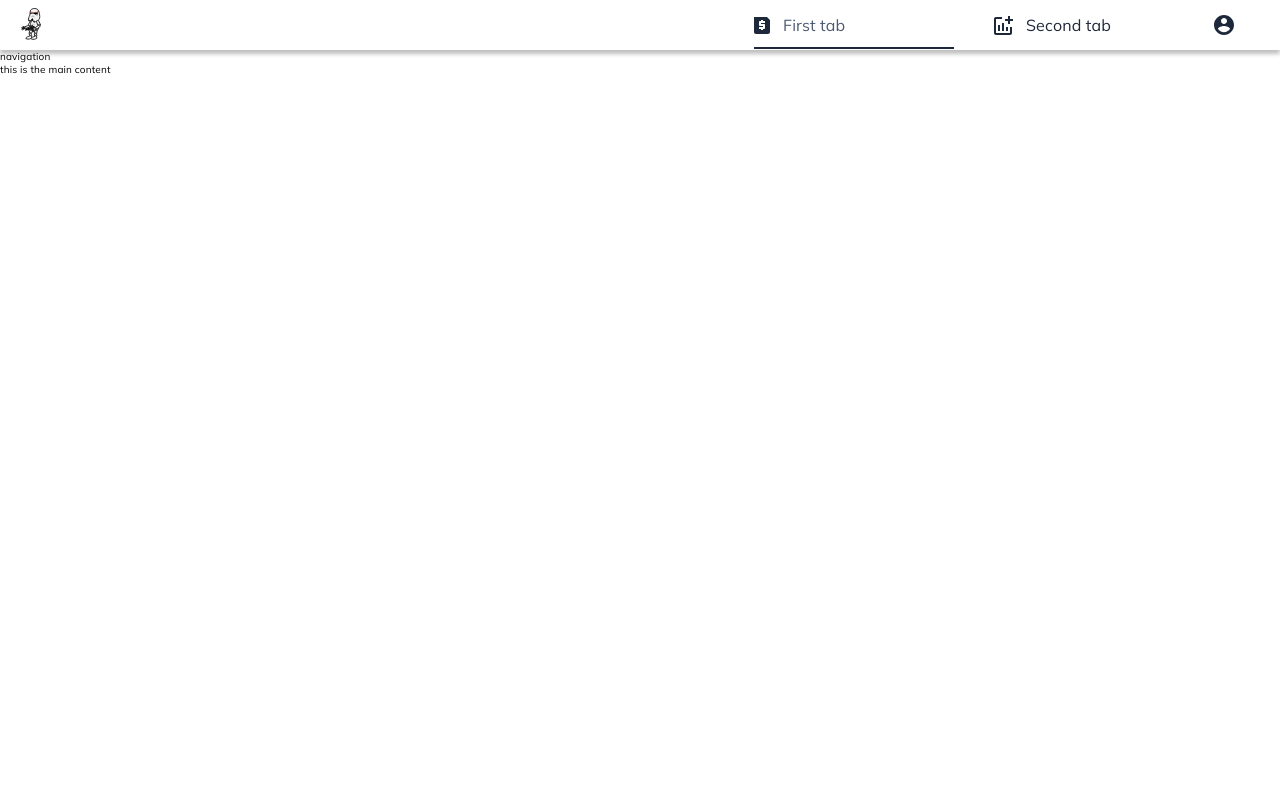
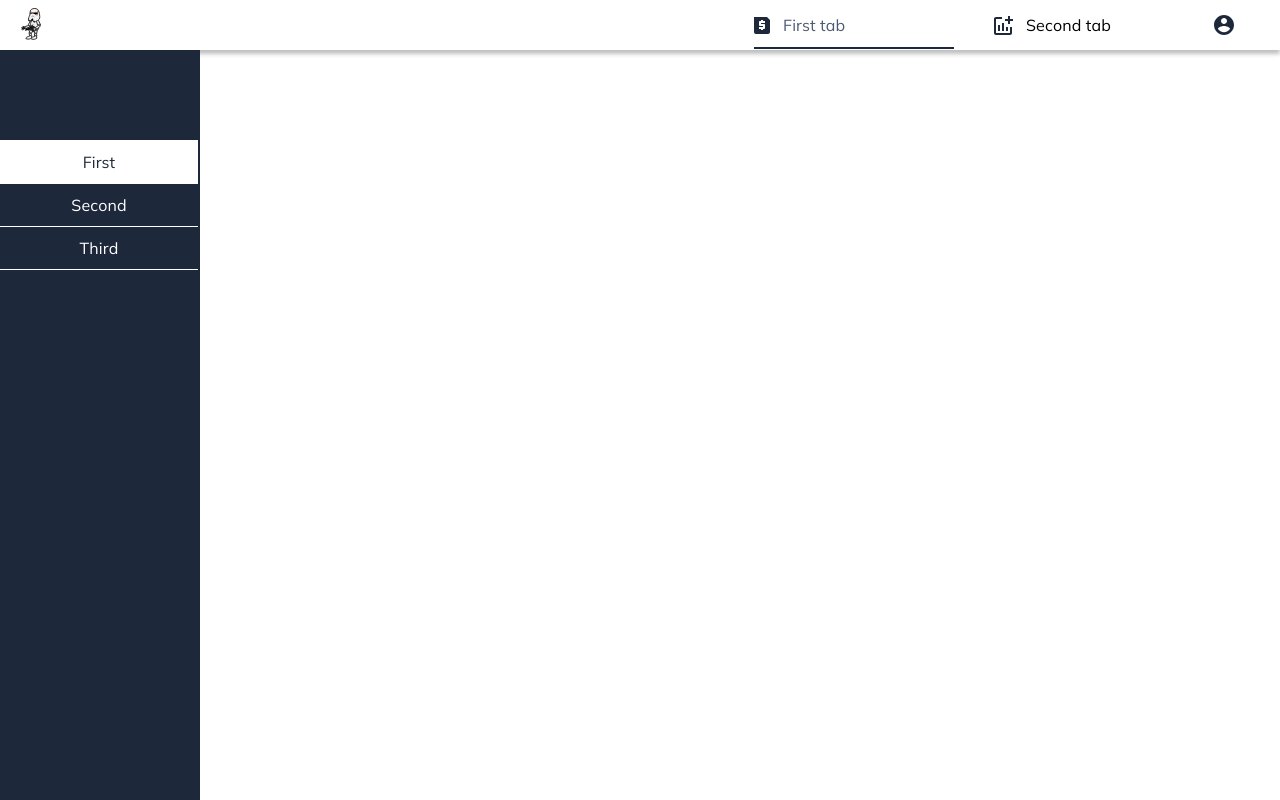
Before and after one commit to kristep/star-wars, a React (Create React App) app: page / in a window 1280 px wide. Built offline with nearby package versions, Linux system fonts and the light colour scheme.

Commit message:
navigation, react-router

```diff
--- a/package.json
+++ b/package.json
@@ -3,8 +3,10 @@
   "version": "0.1.0",
   "private": true,
   "dependencies": {
+    "classnames": "^2.2.6",
     "react": "^17.0.1",
     "react-dom": "^17.0.1",
+    "react-router-dom": "^5.2.0",
     "react-scripts": "4.0.2",
     "sass": "^1.32.5"
   },
--- a/src/App.js
+++ b/src/App.js
@@ -1,11 +1,28 @@
 import React from "react";
+import {
+  BrowserRouter as Router,
+  Route,
+  Switch,
+} from "react-router-dom";
+
 import Layout from "./components/layout/Layout";
 
 const App = () => {
   return (
-    <Layout>
-      <p>this is the main content</p>
-    </Layout>
+    <Router>
+      <Switch>
+        <Route exact path="/">
+          <Layout />
+        </Route>
+        <Route exact path="/second">
+          <Layout>
+          </Layout>
+        </Route>
+        <Route exact path="/third" >
+          <Layout />
+        </Route>
+      </Switch>
+    </Router>
   );
 }
 
--- a/src/components/layout/Layout.jsx
+++ b/src/components/layout/Layout.jsx
@@ -8,11 +8,13 @@ import "./layout.scss";
 
 const Layout = ({ children }) => {
   return (
-    <>
+    <div className="layout">
       <Header />
-      <Navigation />
-      <main>{children}</main>
-    </>
+      <div className="layout__page">
+        <Navigation />
+        <main className="layout__content">{children}</main>
+      </div>
+    </div>
   );
 };
 
--- a/src/components/layout/layout.scss
+++ b/src/components/layout/layout.scss
@@ -1 +1,14 @@
 @import '../../styles/base/base';
+
+.layout {
+  &__page {
+    display: flex;
+  }
+
+  &__content {
+    align-items: center;
+    display: flex;
+    justify-content: center;
+    width: calc(100vw - #{$width-sidebar});
+  }
+}
--- a/src/features/header/header-navigation/HeaderTabs.jsx
+++ b/src/features/header/header-navigation/HeaderTabs.jsx
@@ -1,29 +1,30 @@
-import React, { useState } from "react";
+import React from "react";
+import { Link } from "react-router-dom";
 
 import { ReactComponent as FirstTab } from "../../../assets/icons/first-tab.svg";
 import { ReactComponent as SecondTab } from "../../../assets/icons/second-tab.svg";
 
 import "./headerTabs.scss";
 
-const HeaderTabs = () => {
+function HeaderTabs() {
   return (
-    <nav>
+    <nav aria-label="secondary">
       <ul className="tabs">
         <li className="tabs__item is-active">
-          <a className="tabs__link">
+          <Link className="tabs__link">
             <FirstTab className="tabs__icon" />
             First tab
-          </a>
+          </Link>
         </li>
-        <li className="tabs__item">
-          <a className="tabs__link">
+        <button className="tabs__item">
+          <Link className="tabs__link">
             <SecondTab className="tabs__icon" />
             Second tab
-          </a>
-        </li>
+          </Link>
+        </button>
       </ul>
     </nav>
   );
-};
+}
 
 export default HeaderTabs;
--- a/src/features/header/header.scss
+++ b/src/features/header/header.scss
@@ -5,7 +5,7 @@ $_header-shadow: 0px 4px 4px rgba(0, 0, 0, 0.25);
 .header {
   display: flex;
   justify-content: space-between;
-  height: 5rem;
+  height: $height-header;
   box-shadow: $_header-shadow;
   background-color: $color-white;
   color: $color-dark;
--- a/src/features/navigation/Navigation.jsx
+++ b/src/features/navigation/Navigation.jsx
@@ -1,9 +1,46 @@
 import React from "react";
+import classNames from "classnames";
+
+import { Link } from "react-router-dom";
 
 import "./navigation.scss";
 
-function Navigation() {
-  return <nav>navigation</nav>;
-}
+const Navigation = () => {
+  const navigationData = [
+    {
+      title: "First",
+      link: "/",
+    },
+    {
+      title: "Second",
+      link: "/second",
+    },
+    {
+      title: "Third",
+      link: "/third",
+    },
+  ];
+
+  return (
+    <nav className="navigation" aria-label="primary">
+      <ul className="navigation__list">
+        {navigationData.map((item, i) => (
+          <li
+            key={i}
+            className={classNames("navigation__item", {
+              "is-active":
+                window.location.pathname === item.link ||
+                window.location.pathname.includes(item.title.toLowerCase()),
+            })}
+          >
+            <Link to={item.link} className="navigation__link">
+              {item.title}
+            </Link>
+          </li>
+        ))}
+      </ul>
+    </nav>
+  );
+};
 
 export default Navigation;
--- a/src/features/navigation/navigation.scss
+++ b/src/features/navigation/navigation.scss
@@ -1 +1,36 @@
 @import '../../styles/base/base';
+
+.navigation {
+  width: $width-sidebar;
+  min-height: calc(100vh - #{$height-header});
+  background-color: $color-dark;
+  color: $color-white;
+  z-index: $z-index-above;
+
+  &__list {
+    font-size: $font-size-body;
+    width: 100%;
+    text-align: center;
+    padding-top: 9rem;
+    border-right: 2px solid $color-dark;
+  }
+
+  &__item {
+    border-top: 1px solid $color-white;
+
+    &:last-child {
+      border-bottom: 1px solid $color-white;
+    }
+
+    &.is-active {
+      background-color: $color-white;
+      color: $color-dark;
+    }
+  }
+
+  &__link {
+    display: inline-block;
+    width: 100%;
+    padding: 1.1rem 0;
+  }
+}
--- a/src/styles/base/_base.scss
+++ b/src/styles/base/_base.scss
@@ -1,4 +1,8 @@
 @import './colors';
 @import './typography';
 
-$header-shadow: 0px 4px 4px rgba(0, 0, 0, 0.25);
+$height-header: 5rem;
+$width-sidebar: 20rem;
+
+$z-index-above: 10;
+$z-index-behind: -1;
--- a/src/styles/index.scss
+++ b/src/styles/index.scss
@@ -29,9 +29,17 @@ li {
   padding: 0;
 }
 
+a {
+  text-decoration: none;
+  color: inherit;
+}
+
 button {
   background: none;
   border: unset;
   cursor: pointer;
+  font-family: inherit;
+  font-size: inherit;
+  letter-spacing: inherit;
   padding: 0;
 }
```
Also changed, not shown: 1 other file (tests, documents, lock files or other folders).
